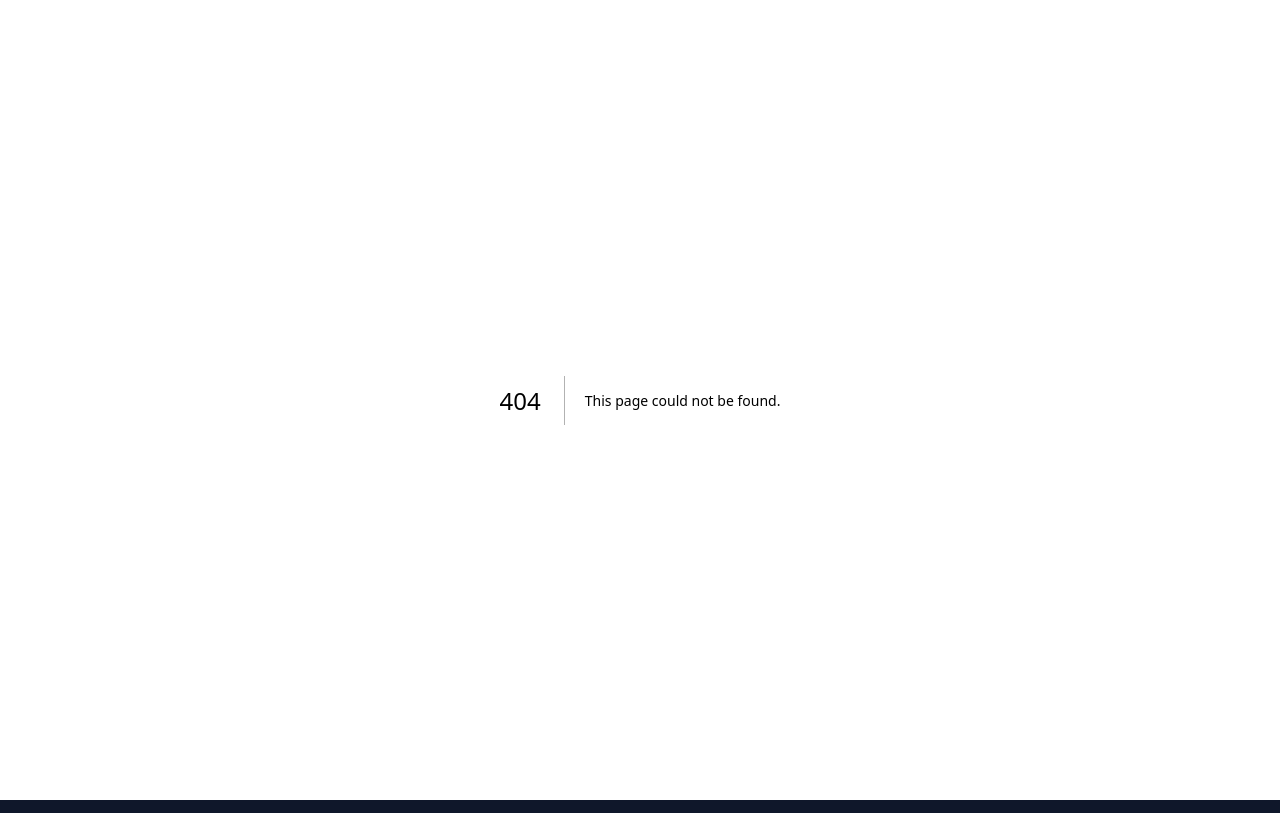
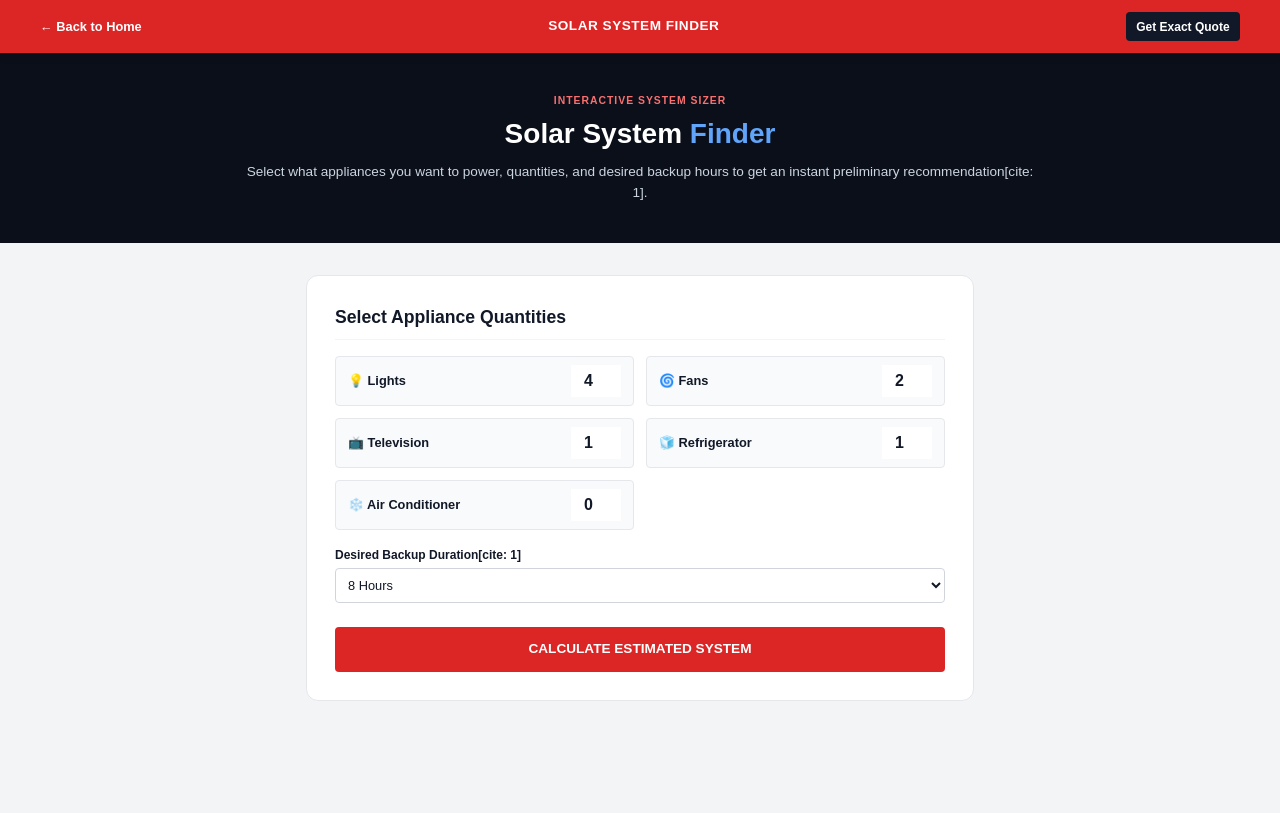
Before and after one commit to litesolar/litesolarsolutions, a Next.js app: page /system-finder in a window 1280 px wide. Before the commit this address had no page. Built offline with nearby package versions, Linux system fonts and the light colour scheme.

Commit message:
Create page.js

```diff
--- /dev/null
+++ b/app/system-finder/page.js
@@ -0,0 +1,152 @@
+'use client';
+import { useState } from 'react';
+import Link from 'next/link';
+
+export default function SystemFinderPage() {
+  const [formData, setFormData] = useState({
+    lights: 4,
+    fans: 2,
+    tv: 1,
+    fridge: 1,
+    ac: 0,
+    backupHours: 8
+  });
+
+  const [calculated, setCalculated] = useState(false);
+
+  const handleCalculate = (e) => {
+    e.preventDefault();
+    setCalculated(true);
+  };
+
+  // Estimate sizing based on inputs
+  const totalWatts =
+    (formData.lights * 20) +
+    (formData.fans * 75) +
+    (formData.tv * 100) +
+    (formData.fridge * 200) +
+    (formData.ac * 1500);
+
+  const inverterSize = totalWatts > 2000 ? "5KVA / 10KVA Hybrid Inverter" : totalWatts > 800 ? "3.5KVA Inverter System" : "1.5KVA Starter Inverter";
+  const panelCapacity = Math.ceil((totalWatts * 1.3) / 100) * 100 + "W Solar Panels";
+  const batteryCapacity = Math.ceil((totalWatts * formData.backupHours) / 1000) + "kWh Deep Cycle / Lithium Battery Storage";
+
+  return (
+    <div style={{ backgroundColor: '#f3f4f6', color: '#111827', minHeight: '100vh', fontFamily: 'sans-serif', paddingBottom: '5rem' }}>
+
+      {/* HEADER */}
+      <header style={{ backgroundColor: '#dc2626', color: '#ffffff', padding: '0.75rem 1rem', position: 'sticky', top: 0, zIndex: 1000, boxShadow: '0 2px 10px rgba(0,0,0,0.1)' }}>
+        <div style={{ maxWidth: '1200px', margin: '0 auto', display: 'flex', justifyContent: 'space-between', alignItems: 'center' }}>
+          <Link href="/" style={{ color: '#fff', textDecoration: 'none', fontWeight: 'bold', fontSize: '0.8rem' }}>
+            ← Back to Home
+          </Link>
+          <span style={{ fontWeight: '900', fontSize: '0.85rem', letterSpacing: '0.5px' }}>SOLAR SYSTEM FINDER</span>
+          <Link href="/request-a-quote" style={{ backgroundColor: '#111827', color: '#fff', padding: '0.35rem 0.65rem', borderRadius: '4px', textDecoration: 'none', fontSize: '0.75rem', fontWeight: 'bold' }}>
+            Get Exact Quote
+          </Link>
+        </div>
+      </header>
+
+      {/* HERO SECTION */}
+      <section style={{ backgroundColor: '#0b0f19', color: '#ffffff', padding: '2.5rem 1rem', textAlign: 'center' }}>
+        <div style={{ maxWidth: '800px', margin: '0 auto' }}>
+          <div style={{ fontSize: '0.65rem', fontWeight: '800', color: '#f87171', letterSpacing: '1px', marginBottom: '0.5rem' }}>
+            INTERACTIVE SYSTEM SIZER
+          </div>
+          <h1 style={{ fontSize: '1.75rem', fontWeight: '900', marginBottom: '0.75rem', lineHeight: '1.2' }}>
+            Solar System <span style={{ color: '#60a5fa' }}>Finder</span>
+          </h1>
+          <p style={{ fontSize: '0.85rem', color: '#cbd5e1', lineHeight: '1.5' }}>
+            Select what appliances you want to power, quantities, and desired backup hours to get an instant preliminary recommendation[cite: 1].
+          </p>
+        </div>
+      </section>
+
+      {/* FINDER CONTAINER */}
+      <main style={{ maxWidth: '700px', margin: '2rem auto', padding: '0 1rem' }}>
+        <form onSubmit={handleCalculate} style={{ backgroundColor: '#ffffff', padding: '1.75rem', borderRadius: '0.75rem', border: '1px solid #e5e7eb', display: 'flex', flexDirection: 'column', gap: '1rem' }}>
+
+          <h2 style={{ fontSize: '1.1rem', fontWeight: '900', color: '#111827', borderBottom: '1px solid #f3f4f6', paddingBottom: '0.5rem' }}>
+            Select Appliance Quantities
+          </h2>
+
+          <div style={{ display: 'grid', gridTemplateColumns: 'repeat(auto-fit, minmax(200px, 1fr))', gap: '0.75rem' }}>
+
+            <div style={{ display: 'flex', justifyContent: 'space-between', alignItems: 'center', backgroundColor: '#f9fafb', padding: '0.5rem 0.75rem', borderRadius: '4px', border: '1px solid #e5e7eb' }}>
+              <span style={{ fontSize: '0.8rem', fontWeight: 'bold' }}>💡 Lights</span>
+              <input type="number" min="0" value={formData.lights} onChange={(e) => setFormData({...formData, lights: parseInt(e.target.value) || 0})} style={{ width: '50px', padding: '0.25rem', textAlign: 'center', fontWeight: 'bold' }} />
+            </div>
+
+            <div style={{ display: 'flex', justifyContent: 'space-between', alignItems: 'center', backgroundColor: '#f9fafb', padding: '0.5rem 0.75rem', borderRadius: '4px', border: '1px solid #e5e7eb' }}>
+              <span style={{ fontSize: '0.8rem', fontWeight: 'bold' }}>🌀 Fans</span>
+              <input type="number" min="0" value={formData.fans} onChange={(e) => setFormData({...formData, fans: parseInt(e.target.value) || 0})} style={{ width: '50px', padding: '0.25rem', textAlign: 'center', fontWeight: 'bold' }} />
+            </div>
+
+            <div style={{ display: 'flex', justifyContent: 'space-between', alignItems: 'center', backgroundColor: '#f9fafb', padding: '0.5rem 0.75rem', borderRadius: '4px', border: '1px solid #e5e7eb' }}>
+              <span style={{ fontSize: '0.8rem', fontWeight: 'bold' }}>📺 Television</span>
+              <input type="number" min="0" value={formData.tv} onChange={(e) => setFormData({...formData, tv: parseInt(e.target.value) || 0})} style={{ width: '50px', padding: '0.25rem', textAlign: 'center', fontWeight: 'bold' }} />
+            </div>
+
+            <div style={{ display: 'flex', justifyContent: 'space-between', alignItems: 'center', backgroundColor: '#f9fafb', padding: '0.5rem 0.75rem', borderRadius: '4px', border: '1px solid #e5e7eb' }}>
+              <span style={{ fontSize: '0.8rem', fontWeight: 'bold' }}>🧊 Refrigerator</span>
+              <input type="number" min="0" value={formData.fridge} onChange={(e) => setFormData({...formData, fridge: parseInt(e.target.value) || 0})} style={{ width: '50px', padding: '0.25rem', textAlign: 'center', fontWeight: 'bold' }} />
+            </div>
+
+            <div style={{ display: 'flex', justifyContent: 'space-between', alignItems: 'center', backgroundColor: '#f9fafb', padding: '0.5rem 0.75rem', borderRadius: '4px', border: '1px solid #e5e7eb' }}>
+              <span style={{ fontSize: '0.8rem', fontWeight: 'bold' }}>❄️ Air Conditioner</span>
+              <input type="number" min="0" value={formData.ac} onChange={(e) => setFormData({...formData, ac: parseInt(e.target.value) || 0})} style={{ width: '50px', padding: '0.25rem', textAlign: 'center', fontWeight: 'bold' }} />
+            </div>
+
+          </div>
+
+          <div>
+            <label style={{ display: 'block', fontSize: '0.75rem', fontWeight: 'bold', marginBottom: '0.3rem' }}>Desired Backup Duration[cite: 1]</label>
+            <select
+              value={formData.backupHours}
+              onChange={(e) => setFormData({...formData, backupHours: parseInt(e.target.value)})}
+              style={{ width: '100%', padding: '0.5rem', borderRadius: '4px', border: '1px solid #d1d5db', fontSize: '0.8rem', backgroundColor: '#fff' }}
+            >
+              <option value={4}>4 Hours</option>
+              <option value={8}>8 Hours</option>
+              <option value={12}>12 Hours</option>
+              <option value={24}>24 Hours (Full Day Independence)</option>
+            </select>
+          </div>
+
+          <button type="submit" style={{ backgroundColor: '#dc2626', color: '#fff', padding: '0.75rem', borderRadius: '4px', border: 'none', fontWeight: '900', fontSize: '0.85rem', cursor: 'pointer', marginTop: '0.5rem' }}>
+            CALCULATE ESTIMATED SYSTEM
+          </button>
+        </form>
+
+        {calculated && (
+          <div style={{ backgroundColor: '#ffffff', padding: '1.75rem', borderRadius: '0.75rem', border: '2px solid #047857', marginTop: '1.5rem', boxShadow: '0 4px 6px rgba(0,0,0,0.05)' }}>
+            <div style={{ fontSize: '0.7rem', fontWeight: '800', color: '#047857', letterSpacing: '1px', marginBottom: '0.2rem' }}>
+              PRELIMINARY RECOMMENDATION[cite: 1]
+            </div>
+            <h3 style={{ fontSize: '1.15rem', fontWeight: '900', color: '#111827', marginBottom: '1rem' }}>
+              Estimated Energy Load: ~{totalWatts} Watts
+            </h3>
+
+            <div style={{ display: 'flex', flexDirection: 'column', gap: '0.5rem', fontSize: '0.85rem', marginBottom: '1.25rem', backgroundColor: '#f9fafb', padding: '1rem', borderRadius: '6px' }}>
+              <div>⚡ <strong>Recommended Inverter:</strong> {inverterSize}[cite: 1]</div>
+              <div>☀️ <strong>Solar Panel Capacity:</strong> {panelCapacity}[cite: 1]</div>
+              <div>🔋 <strong>Battery Storage:</strong> {batteryCapacity}[cite: 1]</div>
+            </div>
+
+            <p style={{ fontSize: '0.75rem', color: '#6b7280', fontStyle: 'italic', marginBottom: '1.25rem', lineHeight: '1.4' }}>
+              “This is an initial estimate. Final system sizing should be confirmed by a qualified solar professional after assessing the customer’s actual load and installation conditions[cite: 1].”
+            </p>
+
+            <Link
+              href="/request-a-quote"
+              style={{ display: 'block', textAlign: 'center', backgroundColor: '#111827', color: '#fff', padding: '0.7rem', borderRadius: '4px', textDecoration: 'none', fontWeight: 'bold', fontSize: '0.8rem' }}
+            >
+              REQUEST EXACT QUOTE[cite: 1]
+            </Link>
+          </div>
+        )}
+      </main>
+
+    </div>
+  );
+}
```
